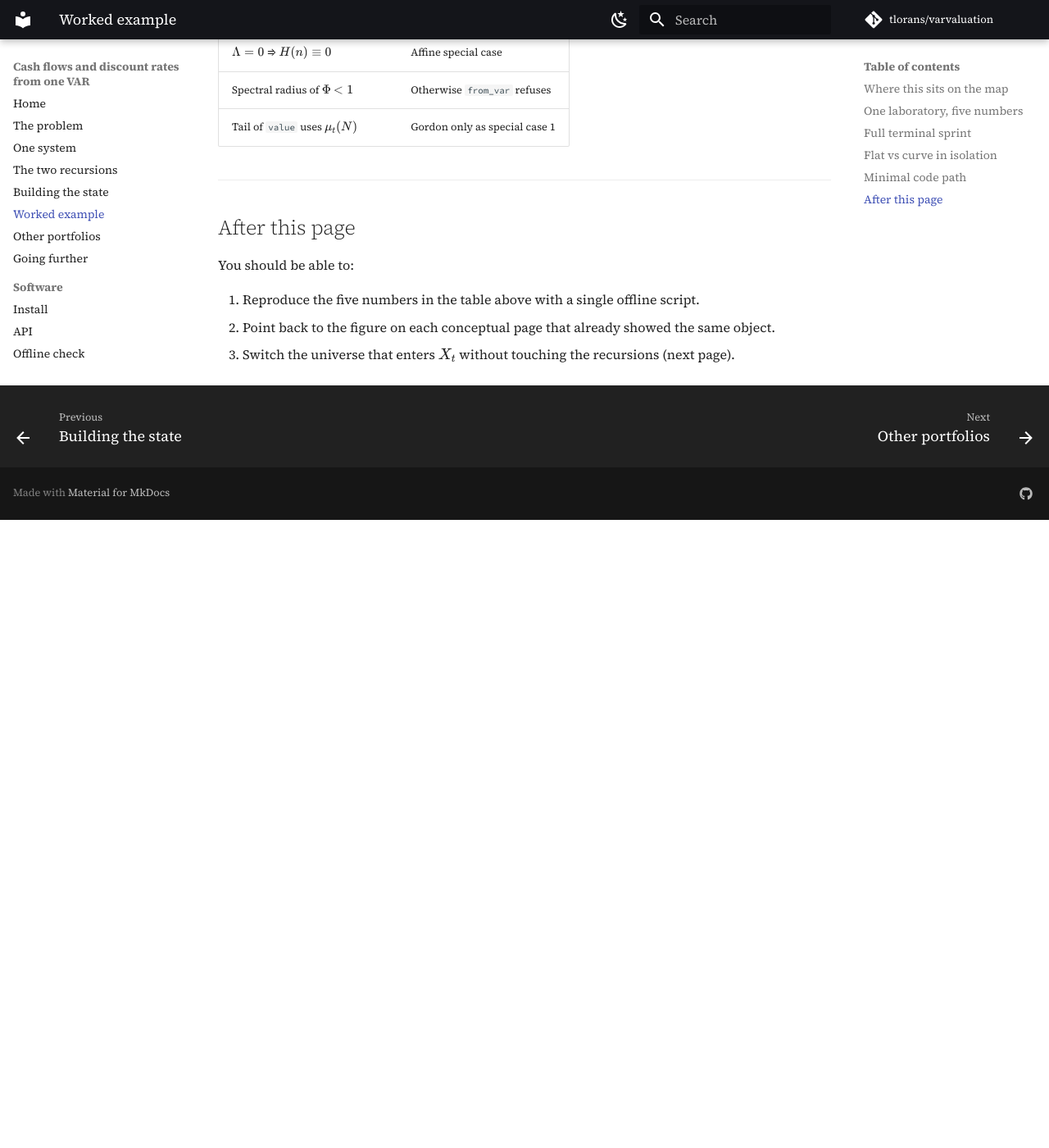
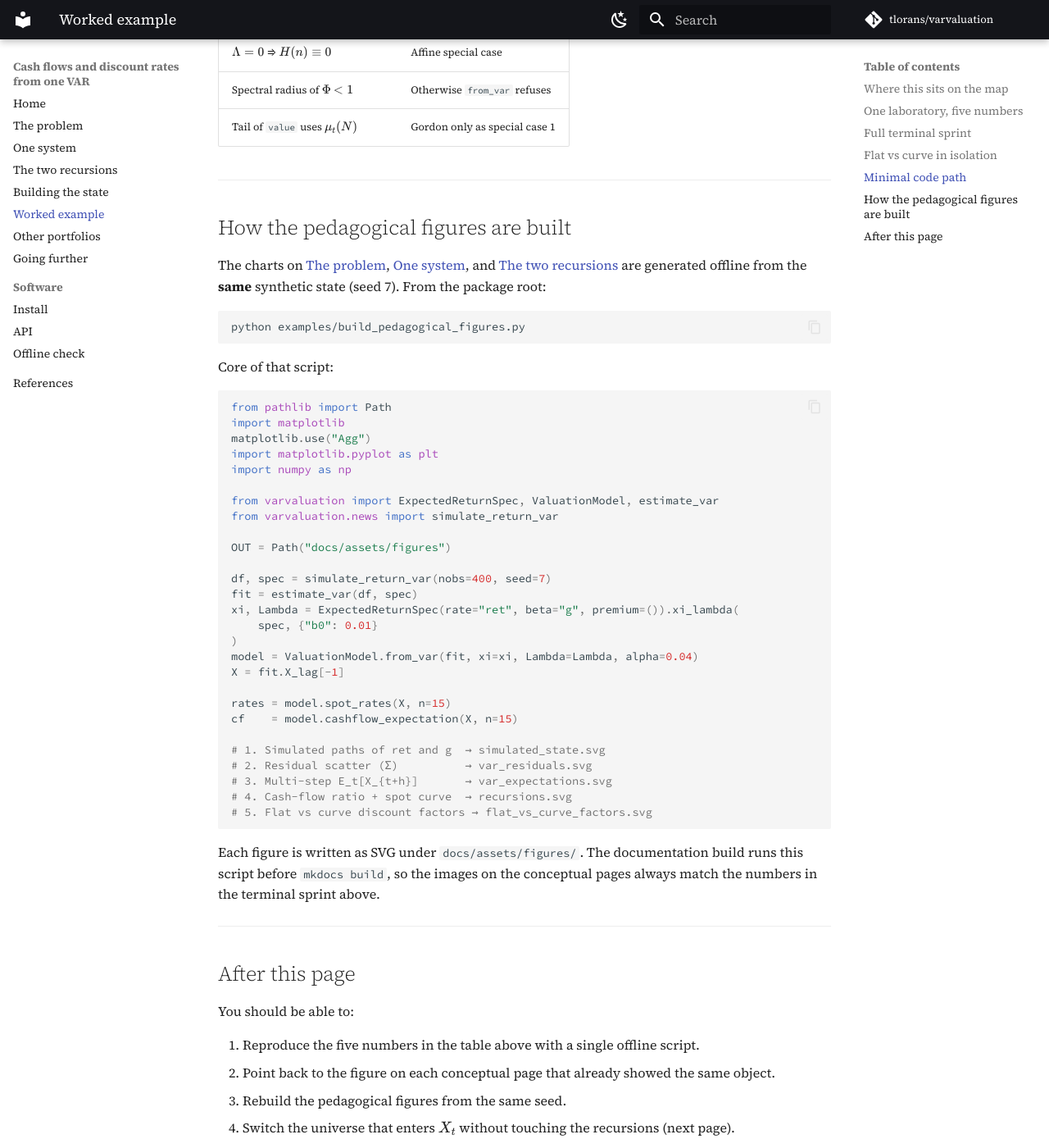
Before and after one commit to tlorans/varvaluation, an MkDocs documentation site: the page built from docs/guide/reproduce.md, in a window 1280 px wide and 1400 px high, scrolled down 3465 px. Shown: the whole window at 82% size. Built offline with MkDocs 1.6.1 and Material for MkDocs 9.7.7, drawn with Linux system fonts in a browser that asks for light colours; comment, search, counter and statistics services are not loaded; before the commit the page ends 4099 px from its top, so only the background shows below that.

Commit message:
docs: add figure-generation code to worked example

````diff
--- a/docs/guide/reproduce.md
+++ b/docs/guide/reproduce.md
@@ -167,10 +167,55 @@
 
 ---
 
+## How the pedagogical figures are built
+
+The charts on [The problem](problem.md), [One system](system.md), and [The two recursions](curve.md) are generated offline from the **same** synthetic state (seed 7). From the package root:
+
+```text
+python examples/build_pedagogical_figures.py
+```
+
+Core of that script:
+
+```python
+from pathlib import Path
+import matplotlib
+matplotlib.use("Agg")
+import matplotlib.pyplot as plt
+import numpy as np
+
+from varvaluation import ExpectedReturnSpec, ValuationModel, estimate_var
+from varvaluation.news import simulate_return_var
+
+OUT = Path("docs/assets/figures")
+
+df, spec = simulate_return_var(nobs=400, seed=7)
+fit = estimate_var(df, spec)
+xi, Lambda = ExpectedReturnSpec(rate="ret", beta="g", premium=()).xi_lambda(
+    spec, {"b0": 0.01}
+)
+model = ValuationModel.from_var(fit, xi=xi, Lambda=Lambda, alpha=0.04)
+X = fit.X_lag[-1]
+
+rates = model.spot_rates(X, n=15)
+cf    = model.cashflow_expectation(X, n=15)
+
+# 1. Simulated paths of ret and g  → simulated_state.svg
+# 2. Residual scatter (Σ)          → var_residuals.svg
+# 3. Multi-step E_t[X_{t+h}]       → var_expectations.svg
+# 4. Cash-flow ratio + spot curve  → recursions.svg
+# 5. Flat vs curve discount factors → flat_vs_curve_factors.svg
+```
+
+Each figure is written as SVG under `docs/assets/figures/`. The documentation build runs this script before `mkdocs build`, so the images on the conceptual pages always match the numbers in the terminal sprint above.
+
+---
+
 ## After this page
 
 You should be able to:
 
 1. Reproduce the five numbers in the table above with a single offline script.
 2. Point back to the figure on each conceptual page that already showed the same object.
-3. Switch the universe that enters $X_t$ without touching the recursions (next page).
+3. Rebuild the pedagogical figures from the same seed.
+4. Switch the universe that enters $X_t$ without touching the recursions (next page).
````
